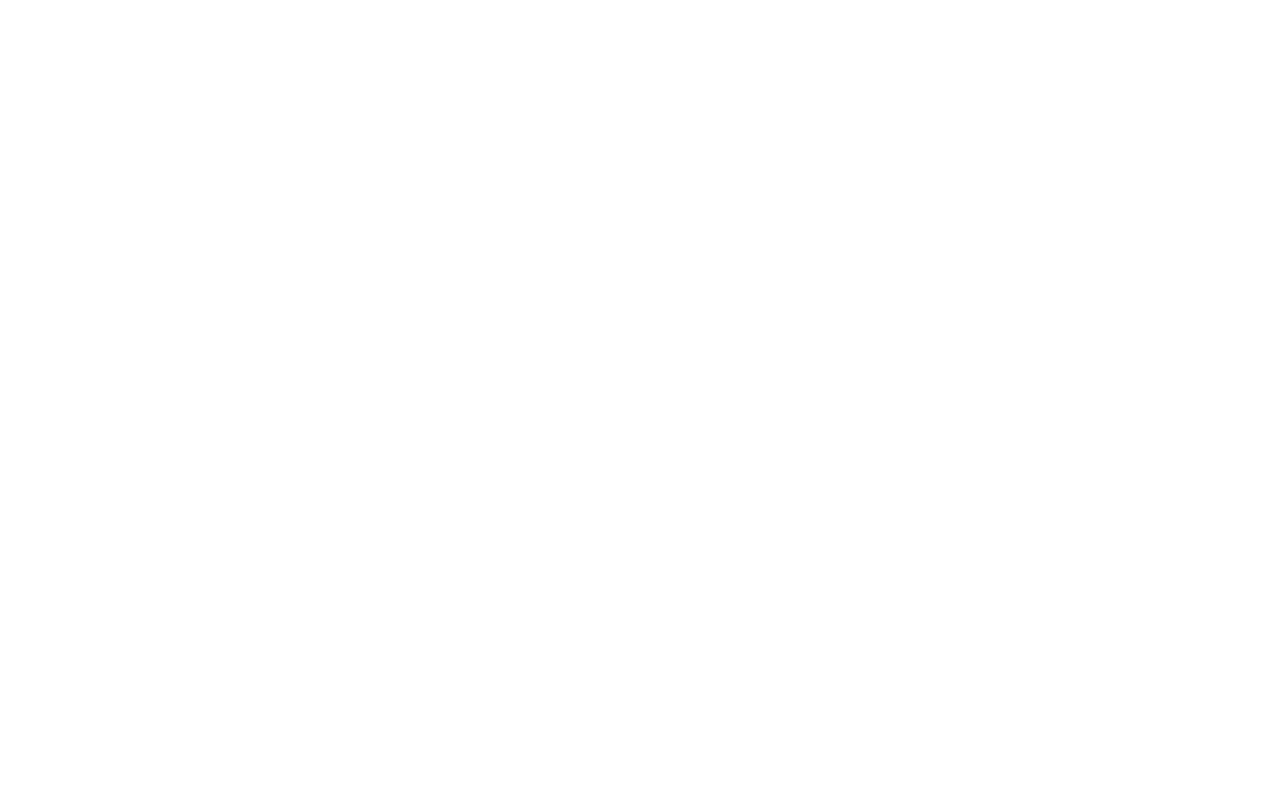
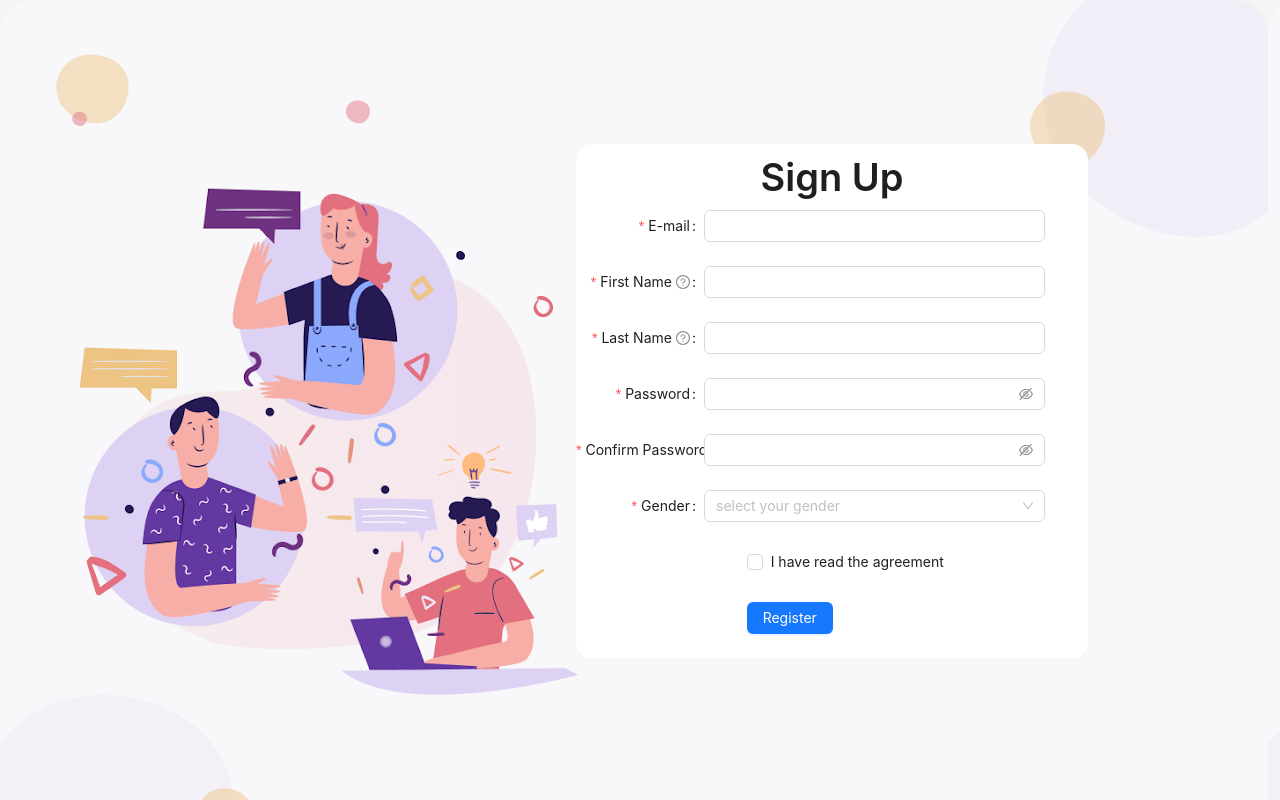
Before and after one commit to ngohieu1209/Social-Network-Client, a React (Create React App) app: page /signup in a window 1280 px wide. Before the commit this address had no page. Built offline with nearby package versions, Linux system fonts and the light colour scheme.

Commit message:
setup router

```diff
--- a/src/App.tsx
+++ b/src/App.tsx
@@ -1,11 +1,18 @@
 import React from 'react';
 import { BrowserRouter as Router, Routes, Route } from 'react-router-dom';
+import { ActivationEmail, ForgotPassword, HomePage, ResetPassword, Signin, Signup, Error } from './pages';
 
 function App() {
   return (
     <Router>
       <Routes>
-        <Route path="/" element={<h1>Home</h1>} />
+        <Route path="/" element={<HomePage />} />
+        <Route path="/signin" element={<Signin />} />
+        <Route path="/signup" element={<Signup />} />
+        <Route path="/forgotPassword" element={<ForgotPassword />} />
+        <Route path="/user/resetPassword/:token" element={<ResetPassword />} />
+        <Route path="/user/activate/:activateToken" element={<ActivationEmail />} />
+        <Route path="/*" element={<Error />} />
       </Routes>
     </Router>
   );
--- a/src/index.css
+++ b/src/index.css
@@ -5,6 +5,7 @@
 @import url('https://fonts.googleapis.com/css2?family=Cabin&family=Roboto+Condensed:wght@400;700&display=swap');
 
 body {
+  margin: 0;
   font-family: 'Cabin', sans-serif;
   font-weight: 400;
   line-height: 1.75;
--- a/src/index.tsx
+++ b/src/index.tsx
@@ -1,13 +1,18 @@
 import React from 'react';
+import './index.css';
 import ReactDOM from 'react-dom/client';
-import './index.css';
+import { Provider } from 'react-redux';
+import { store } from './app/store';
 import App from './App';
+
 
 const root = ReactDOM.createRoot(
   document.getElementById('root') as HTMLElement
 );
 root.render(
   <React.StrictMode>
-    <App />
+    <Provider store={store}>
+      <App />
+    </Provider>
   </React.StrictMode>
 );
--- a/src/pages/Signup.tsx
+++ b/src/pages/Signup.tsx
@@ -1,9 +1,185 @@
+import { Button, Checkbox, Form, Input, Select, Typography } from 'antd';
 import React from 'react';
 
+const { Option } = Select;
+
+const formItemLayout = {
+  labelCol: {
+    xs: { span: 24 },
+    sm: { span: 6 },
+  },
+  wrapperCol: {
+    xs: { span: 24 },
+    sm: { span: 16 },
+  },
+};
+
+const tailFormItemLayout = {
+  wrapperCol: {
+    xs: {
+      span: 24,
+      offset: 0,
+    },
+    sm: {
+      span: 16,
+      offset: 8,
+    },
+  },
+};
+
 const Signup = () => {
+
+  const [form] = Form.useForm();
+
+    const onFinish = (values: any) => {
+      console.log('Received values of form: ', values);
+    };
+
   return (
-    <div>
-      Signup
+    <div className='bg-background h-screen relative'>
+      <div className='bg-white-default w-[40%] rounded-2xl flex flex-col absolute top-36 left-[45%]'>
+        <Typography.Title
+          editable={false}
+          level={1}
+          style={{ margin: '10px 0 10px 0', textAlign: 'center' }}
+        >
+          Sign Up
+        </Typography.Title>
+        <Form
+          {...formItemLayout}
+          form={form}
+          name='register'
+          onFinish={onFinish}
+          initialValues={{
+            residence: ['zhejiang', 'hangzhou', 'xihu'],
+            prefix: '86',
+          }}
+          scrollToFirstError
+        >
+          <Form.Item
+            name='email'
+            label='E-mail'
+            rules={[
+              {
+                type: 'email',
+                message: 'The input is not valid E-mail!',
+              },
+              {
+                required: true,
+                message: 'Please input your E-mail!',
+              },
+            ]}
+          >
+            <Input />
+          </Form.Item>
+
+          <Form.Item
+            name='firstName'
+            label='First Name'
+            tooltip='What do you want others to call you?'
+            rules={[
+              {
+                required: true,
+                message: 'Please input your nickname!',
+                whitespace: true,
+              },
+            ]}
+          >
+            <Input />
+          </Form.Item>
+
+          <Form.Item
+            name='lastName'
+            label='Last Name'
+            tooltip='What do you want others to call you?'
+            rules={[
+              {
+                required: true,
+                message: 'Please input your nickname!',
+                whitespace: true,
+              },
+            ]}
+          >
+            <Input />
+          </Form.Item>
+
+          <Form.Item
+            name='password'
+            label='Password'
+            rules={[
+              {
+                required: true,
+                message: 'Please input your password!',
+              },
+            ]}
+            hasFeedback
+          >
+            <Input.Password />
+          </Form.Item>
+
+          <Form.Item
+            name='confirm'
+            label='Confirm Password'
+            dependencies={['password']}
+            hasFeedback
+            rules={[
+              {
+                required: true,
+                message: 'Please confirm your password!',
+              },
+              ({ getFieldValue }) => ({
+                validator(_, value) {
+                  if (!value || getFieldValue('password') === value) {
+                    return Promise.resolve();
+                  }
+                  return Promise.reject(
+                    new Error(
+                      'The two passwords that you entered do not match!'
+                    )
+                  );
+                },
+              }),
+            ]}
+          >
+            <Input.Password />
+          </Form.Item>
+
+          <Form.Item
+            name='gender'
+            label='Gender'
+            rules={[{ required: true, message: 'Please select gender!' }]}
+          >
+            <Select placeholder='select your gender'>
+              <Option value='male'>Male</Option>
+              <Option value='female'>Female</Option>
+              <Option value='other'>Other</Option>
+            </Select>
+          </Form.Item>
+
+          <Form.Item
+            name='agreement'
+            valuePropName='checked'
+            rules={[
+              {
+                validator: (_, value) =>
+                  value
+                    ? Promise.resolve()
+                    : Promise.reject(new Error('Should accept agreement')),
+              },
+            ]}
+            {...tailFormItemLayout}
+          >
+            <Checkbox>
+              I have read the <a href=''>agreement</a>
+            </Checkbox>
+          </Form.Item>
+          <Form.Item {...tailFormItemLayout}>
+            <Button type='primary' htmlType='submit'>
+              Register
+            </Button>
+          </Form.Item>
+        </Form>
+      </div>
     </div>
   );
 };
--- a/tailwind.config.js
+++ b/tailwind.config.js
@@ -1,8 +1,39 @@
 /** @type {import('tailwindcss').Config} */
 module.exports = {
-  content: ["./src/**/*.{js, jsx, ts, tsx}"],
+  important: true,
+  content: ['./src/**/*.{js,jsx,ts,tsx}'],
   theme: {
-    extend: {},
+    extend: {
+      backgroundImage: {
+        background: "url('/src/assets/images/background.png')",
+      },
+      colors: {
+        transparent: 'transparent',
+        current: 'currentColor',
+        white: {
+          default: '#FFFFFF',
+          F1: '#F1F1F1',
+          F1cc: '#F1F1F1cc',
+        },
+        red: {
+          neon: '#F90716',
+          dark: '#950101',
+        },
+        green: {
+          neon: '#3EC70B',
+          dark: '#A0C334',
+        },
+        blue: {
+          fb: '#4267B2',
+        },
+        grey: {
+          default: '#73777B',
+          darkLight: '#383838',
+          dark: '#2C3333',
+          darkHover: '#111313',
+        },
+      },
+    },
   },
   plugins: [],
-}
+};
```
Also changed, not shown: src/interceptors/axios.ts (deleted, +0 -31 lines), src/assets/images/background.png (renamed from src/assets/background.png).
